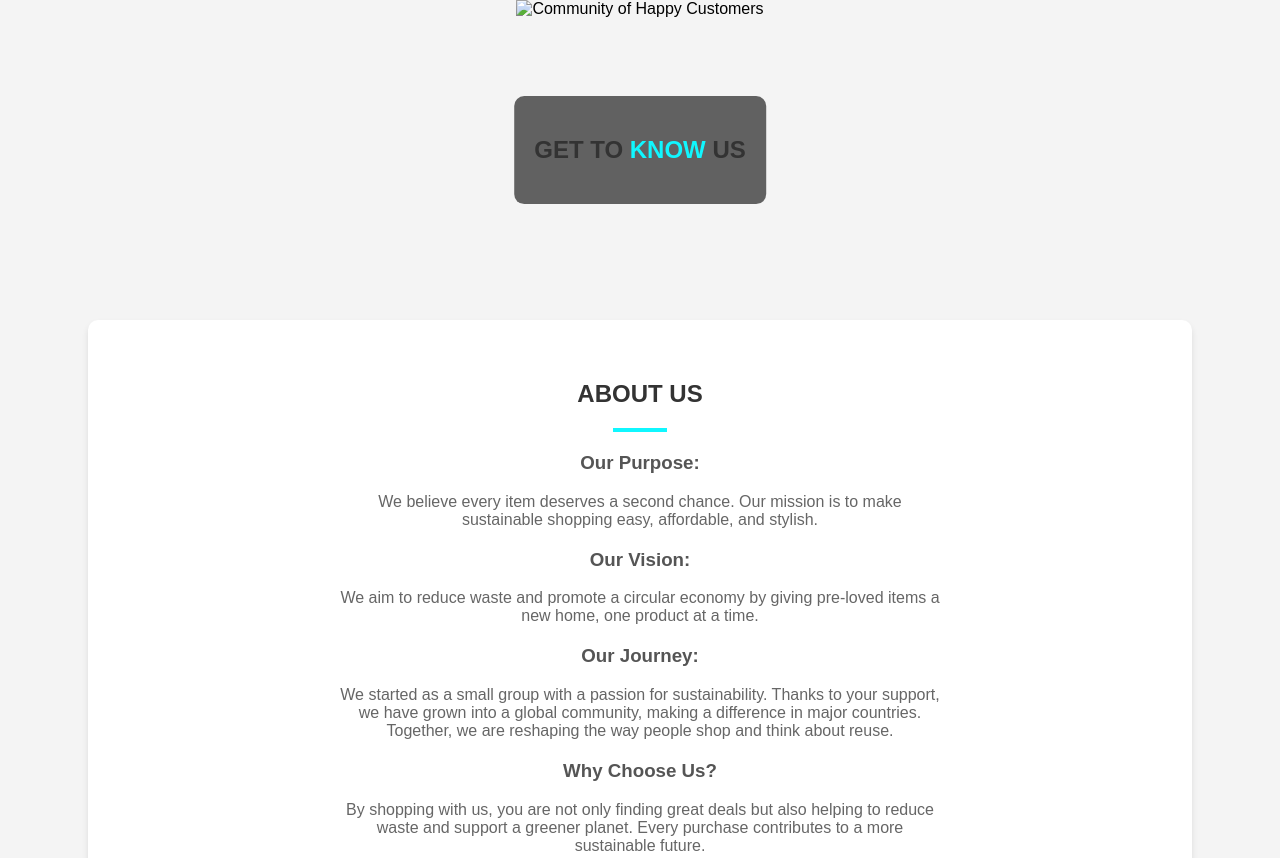
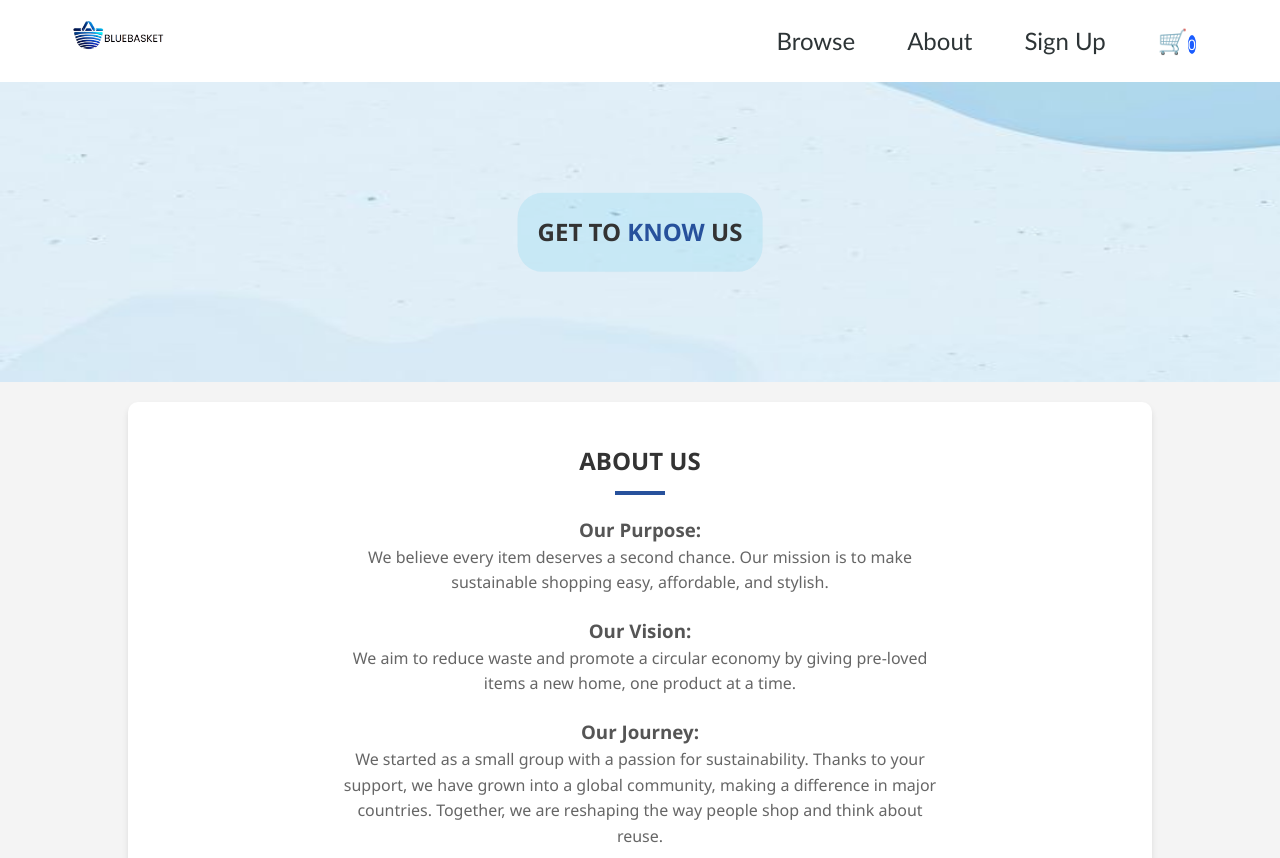
Before and after one commit to AKHIL-20243566/BlueBasket, a plain HTML site: page html/about.html in a window 1280 px wide. Shown: the top 858 px of the page. Drawn offline with Linux system fonts and the light colour scheme.

Commit message:
updated about page

```diff
--- a/html/about.html
+++ b/html/about.html
@@ -1,10 +1,10 @@
 <!DOCTYPE html>
 <html lang="en">
 <head>
-    <!-- about us page  -->
     <meta charset="UTF-8">
     <meta name="viewport" content="width=device-width, initial-scale=1.0">
     <title>About Us - Blue Basket</title>
+    <link rel="stylesheet" href="css/style.css">
     <style>
         body {
             font-family: Arial, sans-serif;
@@ -21,21 +21,20 @@
         .about-banner img {
             width: 100%;
             height: 100%;
-            object-fit: cover;
+            object-fit: fill;
         }
         .banner-text {
             position: absolute;
             top: 50%;
             left: 50%;
             transform: translate(-50%, -50%);
-            background: rgba(0, 0, 0, 0.6);
             color: white;
             padding: 20px;
-            border-radius: 10px;
+            border-radius: 25px;
+            background-color: rgba(100, 202, 235, 0.2);
         }
         .highlight {
-            color:
-            #10f7ff;
+            color: #27519c;
         }
         .about-content {
             padding: 40px;
@@ -50,8 +49,7 @@
         }
         hr {
             width: 50px;
-            border: 2px solid
-            #10f7ff;
+            border: 2px solid #27519c;
             margin: 10px auto;
         }
         .text-section {
@@ -66,11 +64,27 @@
             margin: 0 auto;
         }
     </style>
+    <nav class="navbar">
+        <a href="index.html" class="brand">
+            <link rel="icon" href="images/logo.png">
+            <span><img src="images/logo2.png" alt="Logo"
+                width="200"class="logo"></span>
+        </a>
+
+    <!--calling the html files(products,signup,cart)-->
+
+        <div class="nav-links">
+            <a href="products.html">Browse</a>
+            <a href="about.html">About</a>
+            <a href="signup.html"class="auth-link">Sign Up</a>
+            <a href="cart.html"><class="cart-link">🛒<span class="cart-count">0</a>
+
+        </div>
+    </nav>
 </head>
 <body>
-    <!-- giving description about our project -->
     <section class="about-banner">
-        <img src="banner.jpg" alt="Community of Happy Customers">
+        <img src="images/aboutus.jpg" alt="Image of clothes">
         <div class="banner-text">
             <h2>GET TO <span class="highlight">KNOW</span> US</h2>
         </div>
```
Also changed, not shown: html/images/aboutus.jpg (added).
